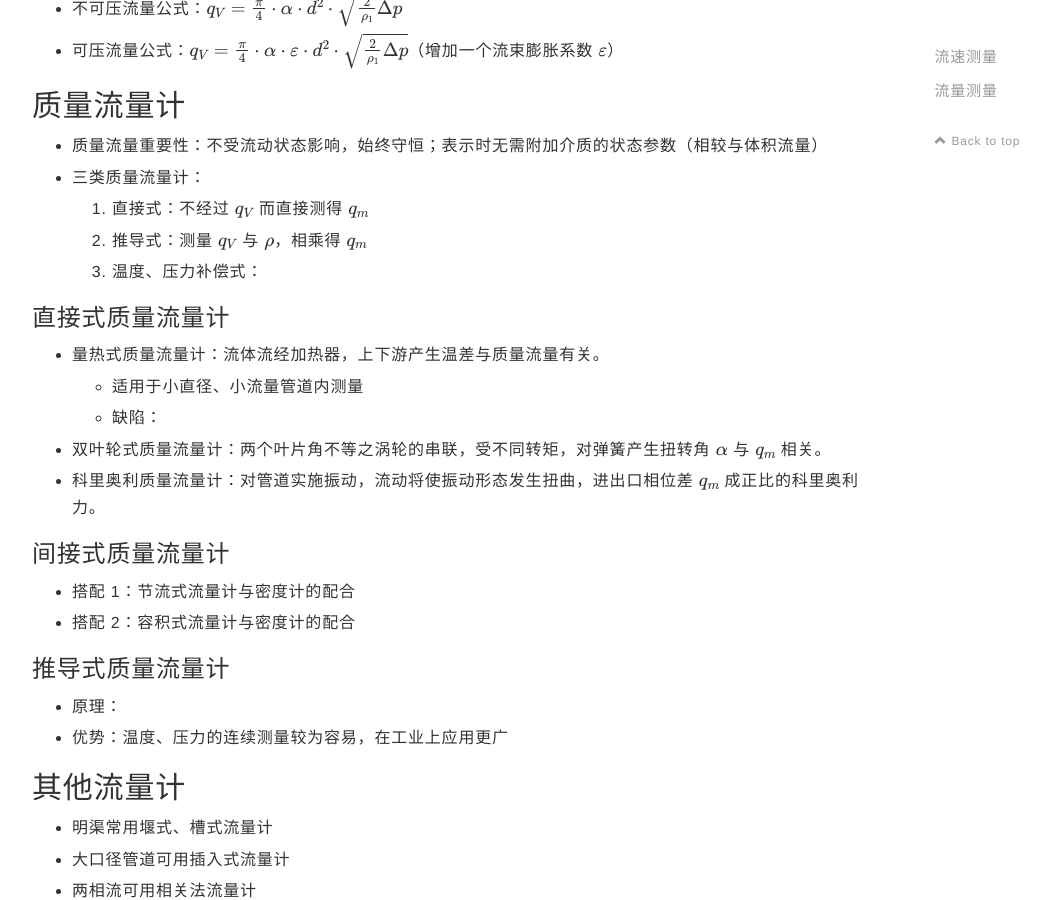
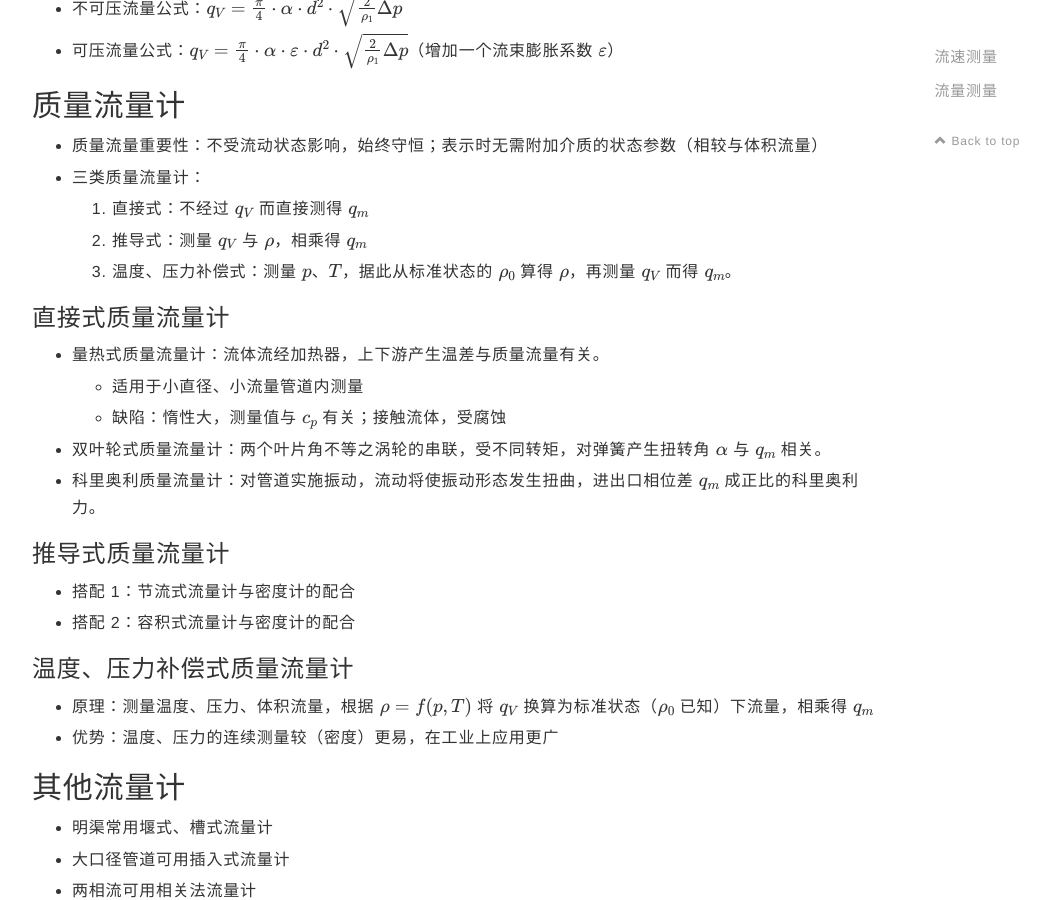
Before and after one commit to xjtu-blacksmith/test-tech-in-epe, a Jekyll site: the page built from chapters/chp4.md, in a window 1280 px wide and 900 px high, scrolled down 779 px. Shown: the whole window, without its empty margins (38-1088 px from the left). Built offline with Jekyll 4.4.1, drawn with Linux system fonts in a browser that asks for light colours; nearby versions of some CDN libraries; formulas are drawn with MathJax 3.

Commit message:
Add some notes

```diff
--- a/chapters/chp4.md
+++ b/chapters/chp4.md
@@ -30,25 +30,25 @@ permalink: /chp4
 - 三类质量流量计：
     1. 直接式：不经过 $$q_V$$ 而直接测得 $$q_m$$
     2. 推导式：测量 $$q_V$$ 与 $$\rho$$，相乘得 $$q_m$$
-    3. 温度、压力补偿式：
+    3. 温度、压力补偿式：测量 $$p$$、$$T$$，据此从标准状态的 $$\rho_0$$ 算得 $$\rho$$，再测量 $$q_V$$ 而得 $$q_m$$。
 
 ### 直接式质量流量计
 
 - 量热式质量流量计：流体流经加热器，上下游产生温差与质量流量有关。
     - 适用于小直径、小流量管道内测量
-    - 缺陷：
+    - 缺陷：惰性大，测量值与 $$c_p$$ 有关；接触流体，受腐蚀
 - 双叶轮式质量流量计：两个叶片角不等之涡轮的串联，受不同转矩，对弹簧产生扭转角 $$\alpha$$ 与 $$q_m$$ 相关。
 - 科里奥利质量流量计：对管道实施振动，流动将使振动形态发生扭曲，进出口相位差 $$q_m$$ 成正比的科里奥利力。
 
-### 间接式质量流量计
+### 推导式质量流量计
 
 - 搭配 1：节流式流量计与密度计的配合
 - 搭配 2：容积式流量计与密度计的配合
 
-### 推导式质量流量计
+### 温度、压力补偿式质量流量计
 
-- 原理：
-- 优势：温度、压力的连续测量较为容易，在工业上应用更广
+- 原理：测量温度、压力、体积流量，根据 $$\rho=f(p,T)$$ 将 $$q_V$$ 换算为标准状态（$$\rho_0$$ 已知）下流量，相乘得 $$q_m$$
+- 优势：温度、压力的连续测量较（密度）更易，在工业上应用更广
 
 ## 其他流量计
 
```
Also changed, not shown: chapters/chp1.md (+73 -2 lines), index.md (+1 -2 lines).
